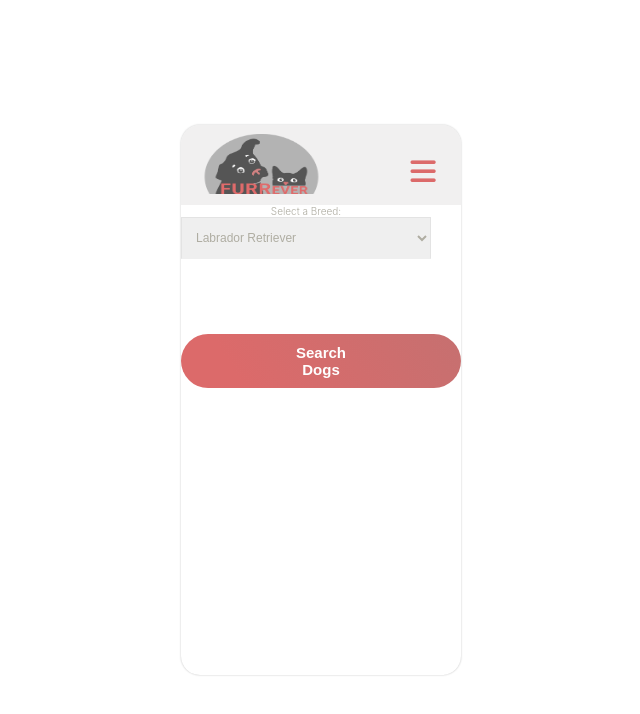
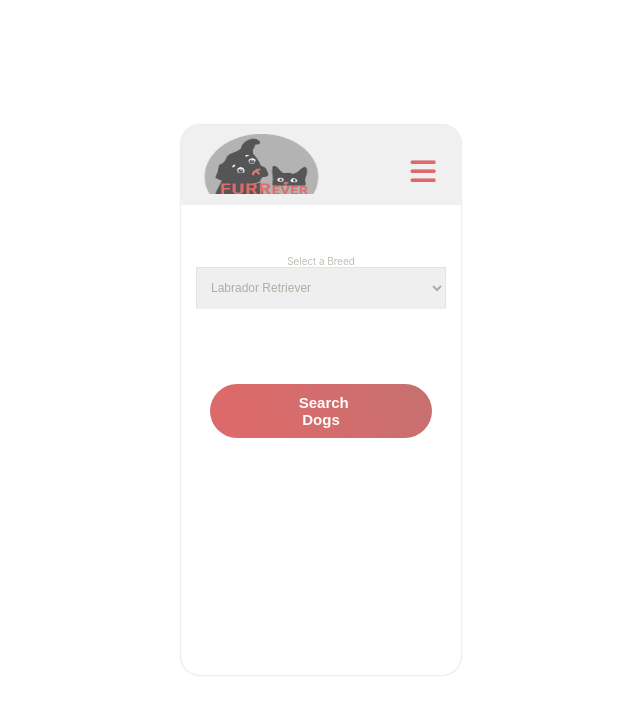
Before and after one commit to kirmarnel/furrever, a React (Create React App) app: page /search in a window 1280 px wide. Shown: the top 714 px of the page, without its empty margins (319-959 px from the left). Built offline with nearby package versions, Linux system fonts and the light colour scheme.

Commit message:
styling search

```diff
--- a/src/components/Pages/Search.js
+++ b/src/components/Pages/Search.js
@@ -66,7 +66,26 @@ line-weight: 5px;
 align-items: center;
 font-family:apple-system,BlinkMacSystemFont,"Segoe UI",Roboto,"Helvetica Neue",Arial,"Noto Sans",sans-serif,"Apple Color Emoji","Segoe UI Emoji","Segoe UI Symbol","Noto Color Emoji";
 `;
+const Form= styled.div`
+  Margin-top: 50px;
+  width: 100%;
+  display: flex;
+  flex-direction: column;
+  padding: 0 1.8em;
+  justify-content: center;
+  align-items: center;
+  text-align: center;
 
+`;
+
+const InnerText = styled.h2`
+  font-size: 25px;
+  text-align: center;
+  font-weight: 800;
+  color: #dc6a6a;
+  padding: 20pt;
+  font-family:apple-system,BlinkMacSystemFont,"Segoe UI",Roboto,"Helvetica Neue",Arial,"Noto Sans",sans-serif,"Apple Color Emoji","Segoe UI Emoji","Segoe UI Symbol","Noto Color Emoji";
+`;
 
 //Class takes user selection, feeds it into the API call, API returns information and photos (if available), then pushes to Card.js.
 
@@ -147,9 +166,9 @@ class Search extends React.Component {
     return (
       <div>
         {this.state.displaySearch?
-        <form>
+        <Form>
           <LabelContainer>
-            Select a Breed:
+            Select a Breed
             <Select value={this.state.dog} onChange={this.handleChange}>
               <option value="Beagle">Beagle</option>
               <option value="Border Collie">Border Collie</option>
@@ -169,7 +188,7 @@ class Search extends React.Component {
           <br></br>
           <br></br>
           <SubmitButton type="submit" onClick={this.handleSubmit}>Search Dogs</SubmitButton>
-        </form>
+        </Form>
 
       :<>
 
```
Also changed, not shown: 1 other file (tests, documents, lock files or other folders).
